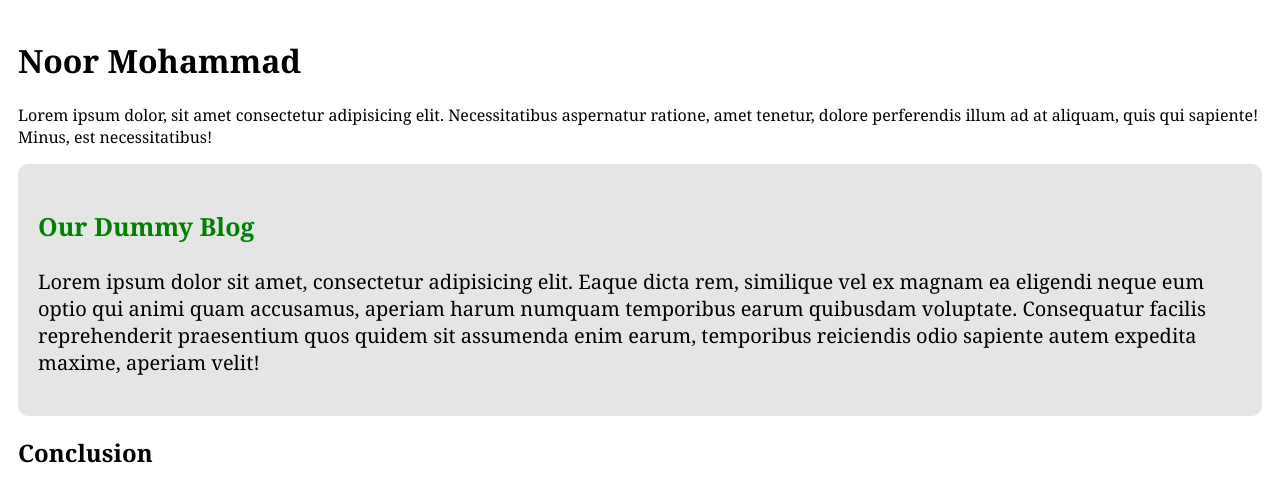
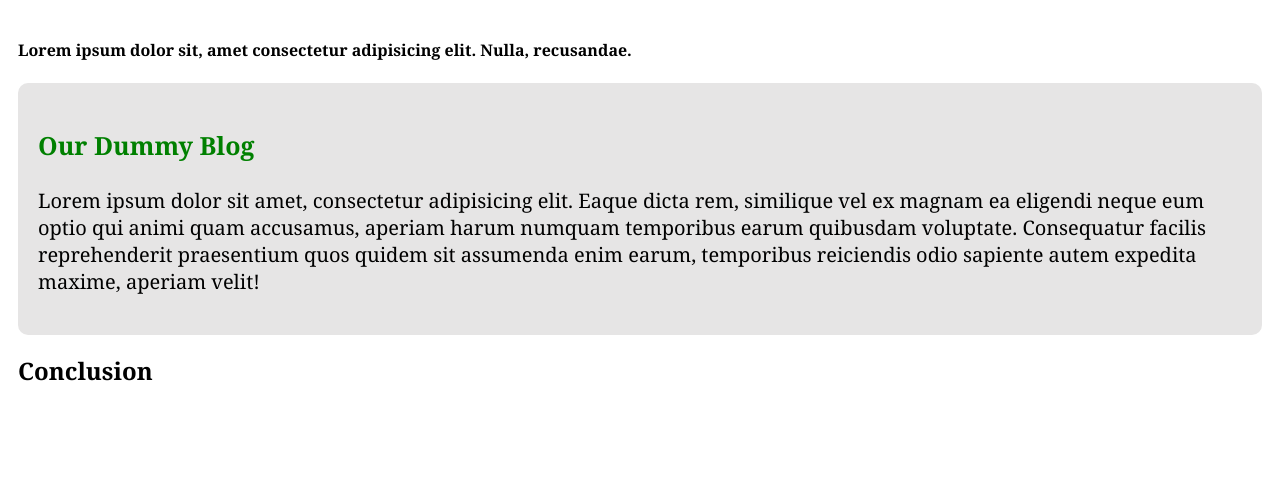
Before and after one commit to mernpeoplentech/git-test, a React (Vite) app: page / in a window 1280 px wide. Shown: the top 502 px of the page. Built offline with nearby package versions, Linux system fonts and the light colour scheme.

Commit message:
updated from main

```diff
--- a/src/App.jsx
+++ b/src/App.jsx
@@ -3,12 +3,12 @@ import Blog from "./components/Blog";
 function App() {
   return (
     <main style={{ padding: 10 }}>
-      <h1>Noor Mohammad</h1>
-      <p>
-        Lorem ipsum dolor, sit amet consectetur adipisicing elit. Necessitatibus
-        aspernatur ratione, amet tenetur, dolore perferendis illum ad at
-        aliquam, quis qui sapiente! Minus, est necessitatibus!
-      </p>
+      <div>
+        <h4>
+          Lorem ipsum dolor sit, amet consectetur adipisicing elit. Nulla,
+          recusandae.
+        </h4>
+      </div>
       <Blog />
       <h2>Conclusion</h2>
     </main>
```
